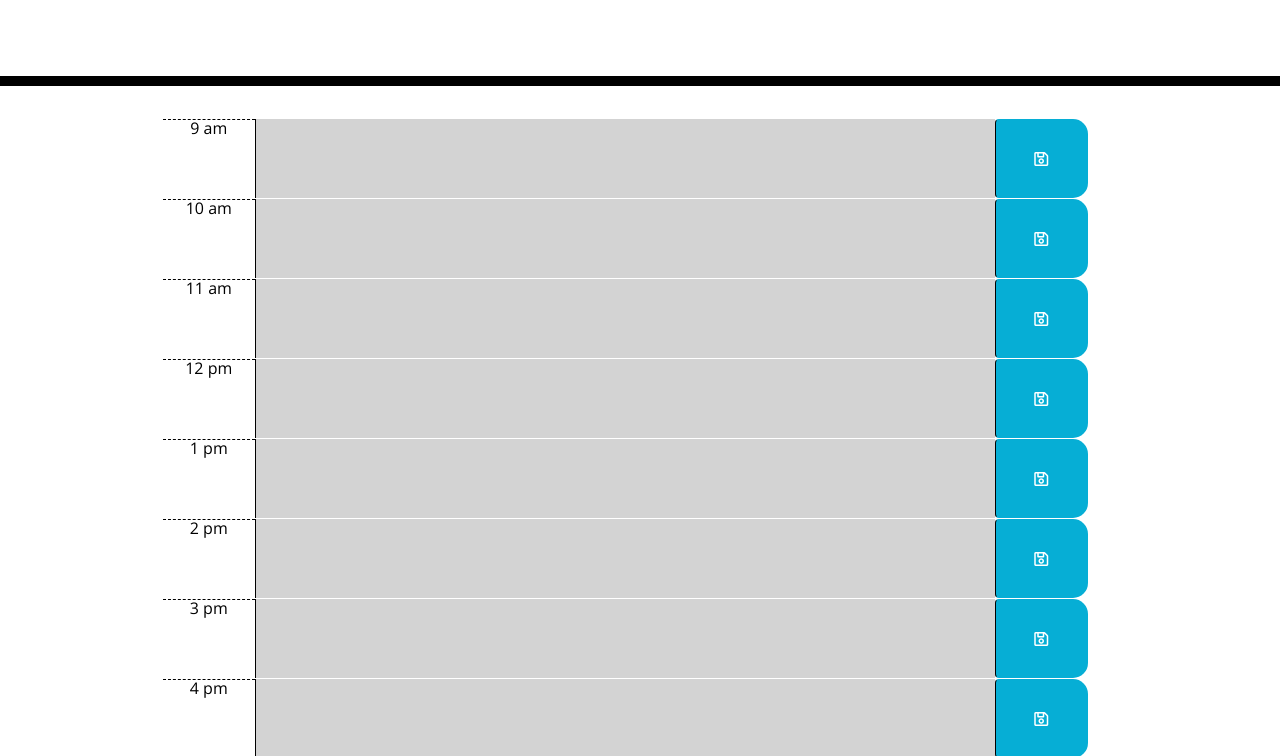
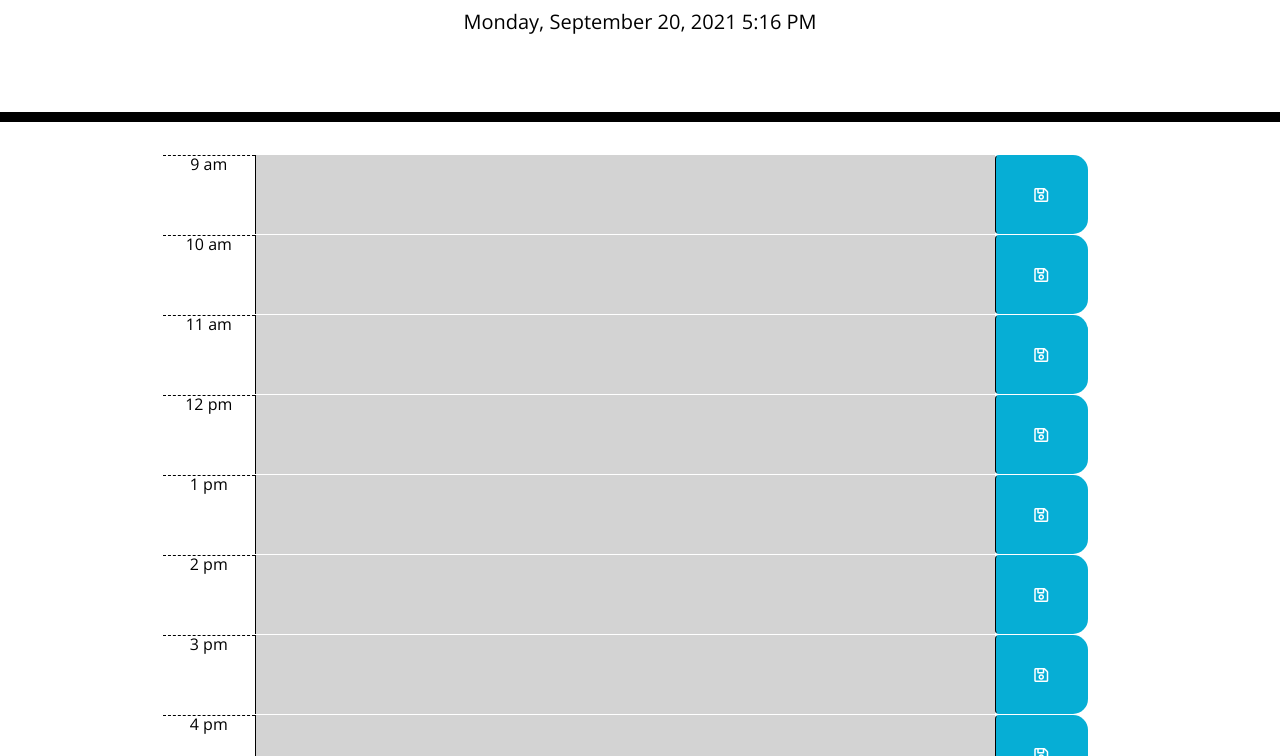
Before and after one commit to tevissaur/daylight-radar, a plain HTML site: page index.html in a window 1280 px wide. Shown: the part 182-938 px from the top of the page. Drawn offline with nearby package versions, Linux system fonts and the light colour scheme; files that its build step writes are made by us from their sources.

Commit message:
changed path to script.js

```diff
--- a/index.html
+++ b/index.html
@@ -72,7 +72,7 @@
 
   <script src="https://cdnjs.cloudflare.com/ajax/libs/jquery/3.2.1/jquery.min.js"></script>
   <script src="https://cdnjs.cloudflare.com/ajax/libs/moment.js/2.24.0/moment.min.js"></script>
-  <script src="script.js"></script>
+  <script src="./assets/script.js"></script>
 </body>
 
 </html>
```
